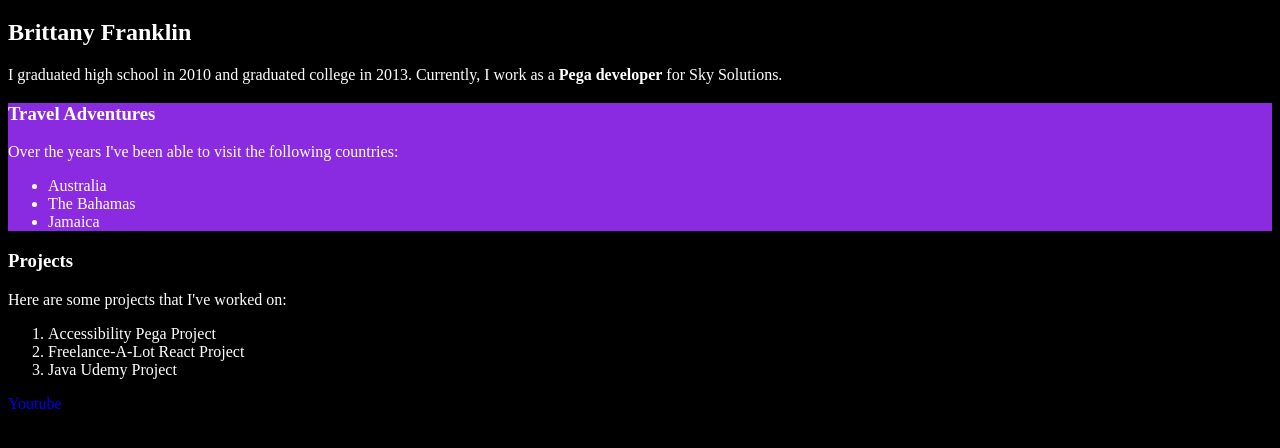
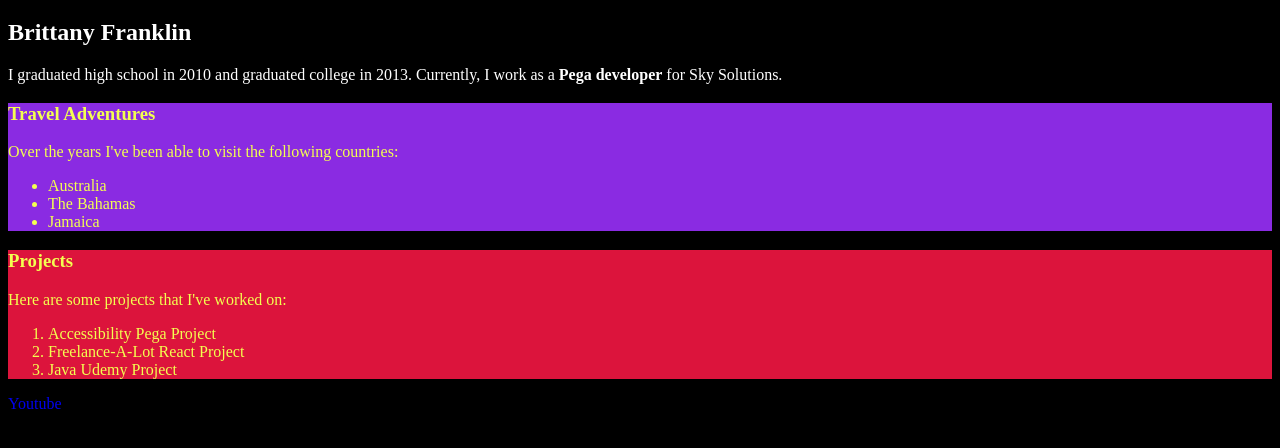
Before and after one commit to brittmoni/CN-HTML-CSS-JS, a plain HTML site: page index.html in a window 1280 px wide. Shown: the part 62-510 px from the top of the page. Drawn offline with Linux system fonts and the light colour scheme.

Commit message:
Teaching concept of class tags

```diff
--- a/index.html
+++ b/index.html
@@ -22,6 +22,14 @@
         #travel {
             background-color: blueviolet;
         }
+
+        #projects {
+            background-color: crimson;
+        }
+
+        .list {
+            color: rgb(243, 255, 80);
+        }
     </style>
 
     <body>
@@ -30,7 +38,7 @@
 
         <p>I graduated high school in 2010 and graduated college in 2013. Currently, I work as a <b>Pega developer</b> for Sky Solutions.</p>
 
-        <div id="travel">
+        <div id="travel" class="list">
             <h3>Travel Adventures</h3>
             <p>Over the years I've been able to visit the following countries:</p>
 
@@ -41,7 +49,7 @@
             </ul>
         </div>
 
-        <div id="projects">
+        <div id="projects" class="list">
             <h3>Projects</h3>
             <p>Here are some projects that I've worked on:</p>
             <ol>
```
